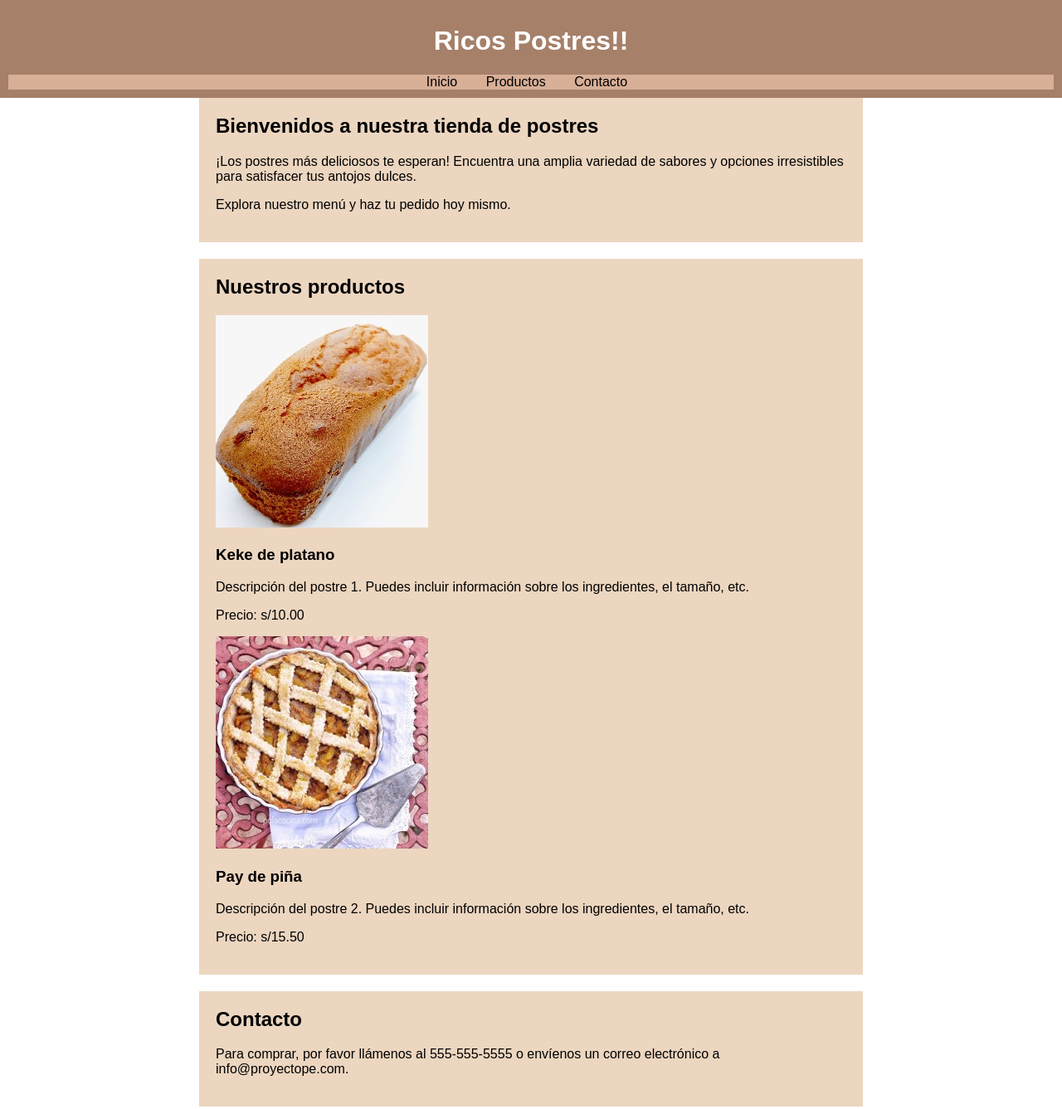
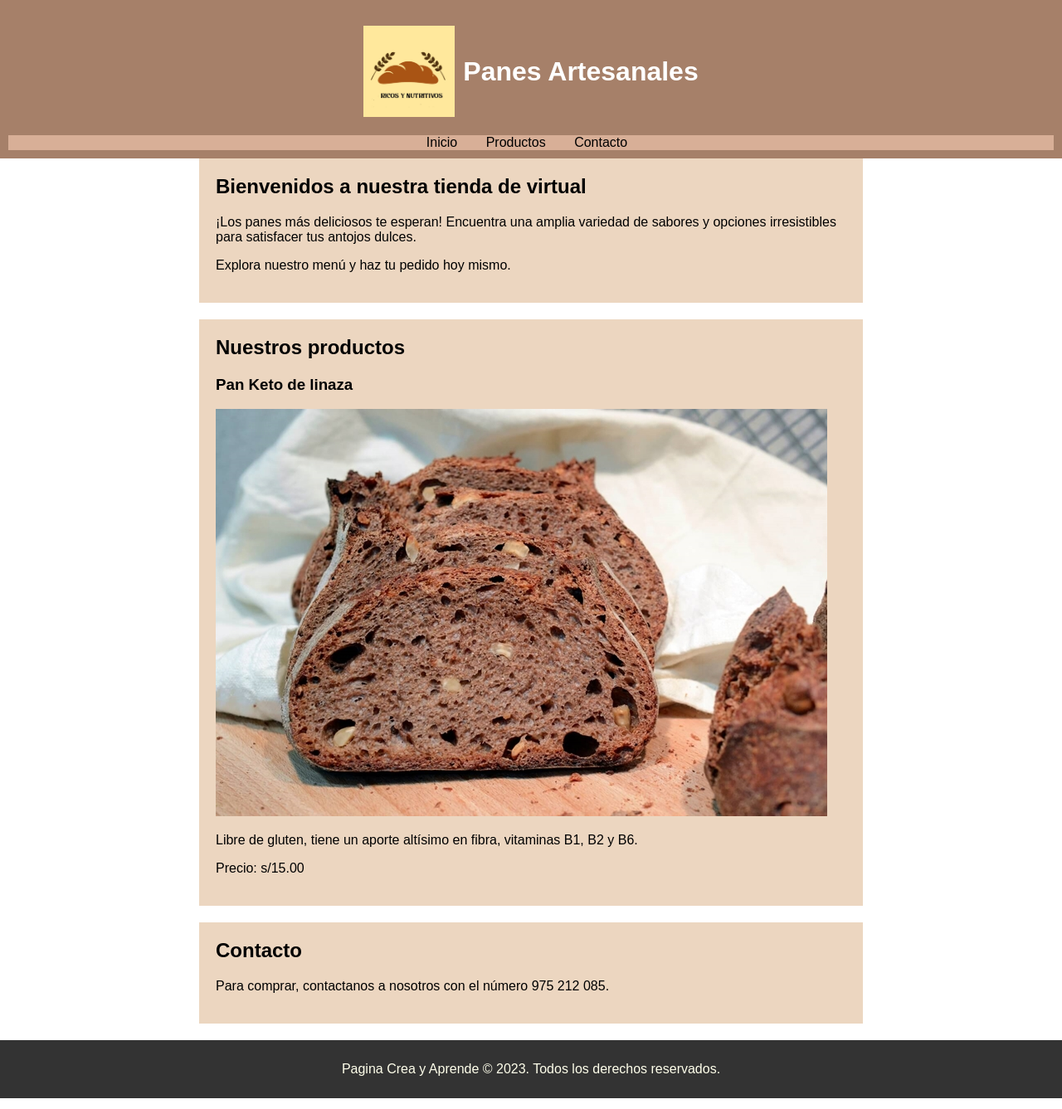
Before and after one commit to Staipor/Proyecto, a plain HTML site: page index.html in a window 1280 px wide. Shown: the top 1337 px of the page at 83% size. Drawn offline with Linux system fonts and the light colour scheme.

Commit message:
Update index.html

```diff
--- a/index.html
+++ b/index.html
@@ -3,12 +3,15 @@
 <head>
   <meta charset="UTF-8">
   <meta name="viewport" content="width=device-width, initial-scale=1.0">
-  <title>Tu Página de Ventas de Postres</title>
+  <title>Panes Artesanales</title>
   <link rel="stylesheet" href="styles.css"> <!-- Si deseas utilizar un archivo CSS para estilos personalizados -->
 </head>
 <body>
   <header>
-    <h1>Ricos Postres!!</h1>
+    <h1>
+      <img src="Logo.png" alt="Logo de la tienda" class="logo">
+      Panes Artesanales
+    </h1>
     <nav>
       <ul>
         <li><a href="#inicio">Inicio</a></li>
@@ -20,33 +23,28 @@
 
   <main>
     <section id="inicio">
-      <h2>Bienvenidos a nuestra tienda de postres</h2>
-      <p>¡Los postres más deliciosos te esperan! Encuentra una amplia variedad de sabores y opciones irresistibles para satisfacer tus antojos dulces.</p>
+      <h2>Bienvenidos a nuestra tienda de virtual</h2>
+      <p>¡Los panes más deliciosos te esperan! Encuentra una amplia variedad de sabores y opciones irresistibles para satisfacer tus antojos dulces.</p>
       <p>Explora nuestro menú y haz tu pedido hoy mismo.</p>
     </section>
 
     <section id="productos">
       <h2>Nuestros productos</h2>
       <div class="producto">
-        <img src="Platano.png" alt="Postre 1">
-        <h3>Keke de platano</h3>
-        <p>Descripción del postre 1. Puedes incluir información sobre los ingredientes, el tamaño, etc.</p>
-        <p class="precio">Precio: s/10.00</p>
+
+        <h3>Pan Keto de linaza </h3>
+        <img src="PanIntegral.jpg" alt="Postre 1">
+        <p>Libre de gluten, tiene un aporte altísimo en fibra, vitaminas B1, B2 y B6.</p>
+        <p class="precio">Precio: s/15.00</p>
       </div>
 
-      <div class="producto">
-        <img src="Piña.jpg" alt="Postre 2">
-        <h3>Pay de piña</h3>
-        <p>Descripción del postre 2. Puedes incluir información sobre los ingredientes, el tamaño, etc.</p>
-        <p class="precio">Precio: s/15.50</p>
-      </div>
 
       <!-- Agrega más productos según sea necesario -->
     </section>
 
     <section id="contacto">
       <h2>Contacto</h2>
-      <p>Para comprar, por favor llámenos al 555-555-5555 o envíenos un correo electrónico a info@proyectope.com.</p>
+      <p>Para comprar, contactanos a nosotros con el número 975 212 085.</p>
       <form>
       </form>
     </section>
```
